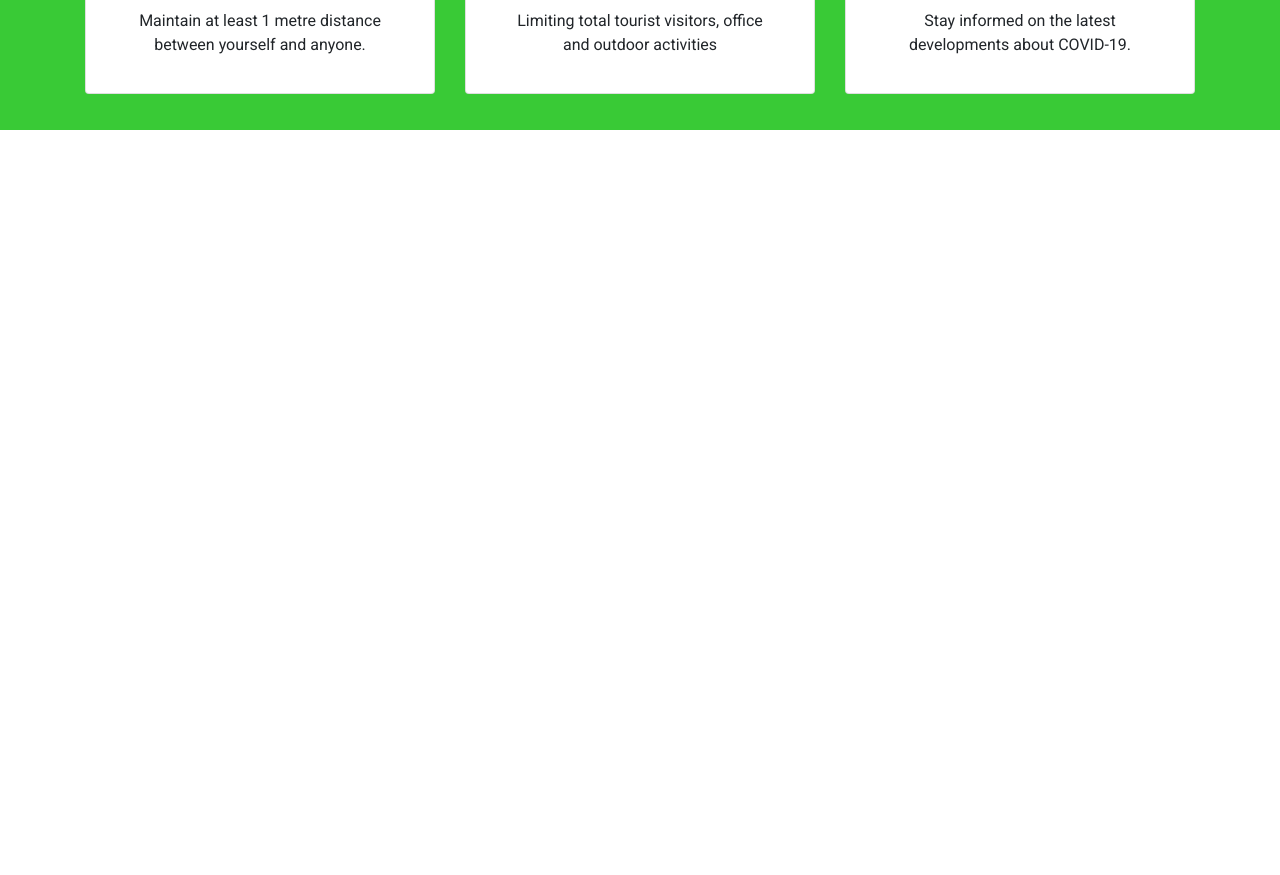
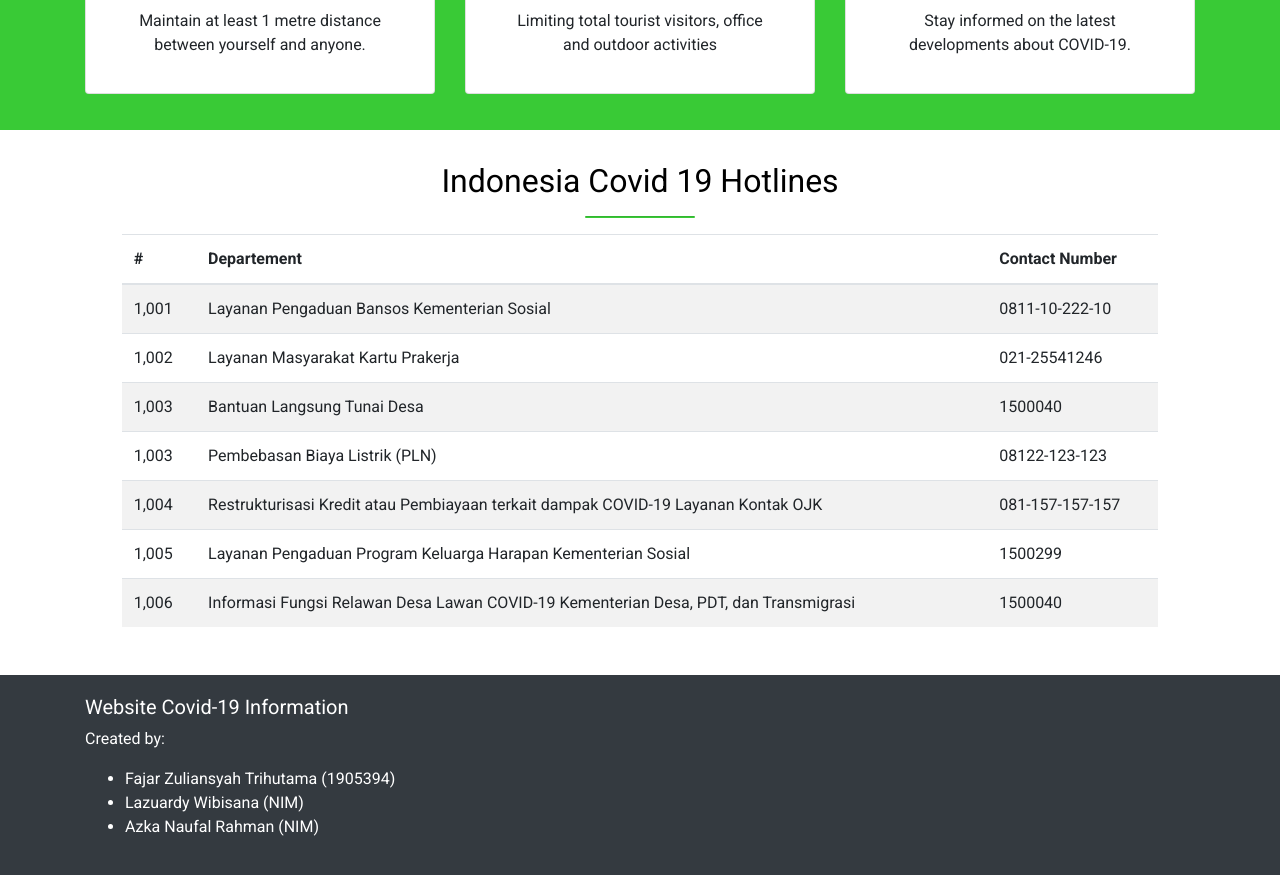
Before and after one commit to fajarzzz/covid19-web, a website built with webpack: page src/index.html in a window 1280 px wide. Shown: the part 1884-2759 px from the top of the page. Before the commit the page ends 2014 px from the top, so only its background shows below. Built offline with nearby package versions, Linux system fonts and the light colour scheme; no server answers; files whose address does not match are found by name.

Commit message:
update content of website

```diff
--- a/src/index.html
+++ b/src/index.html
@@ -12,16 +12,36 @@
         body,
         html {
             height: 100%;
+            position: relative;
         }
 
         .back {
             background-color: #39CA36;
             padding: 2rem 0;
         }
+
+        * {
+            box-sizing: border-box;
+        }
+
+        .main-container {
+            min-height: 100vh;
+            /* will cover the 100% of viewport */
+            overflow: hidden;
+            display: block;
+            position: relative;
+            /* height of footer */
+        }
+
+        .tabel-contact {
+            padding: 2rem 0;
+            color: black;
+        }
     </style>
 </head>
 
 <body>
+    <div class="main-container">
         <nav-bar>
         </nav-bar>
         <jumbotron-section>
@@ -60,7 +80,8 @@
                             <div class="card p-3 text-center">
                                 <div class="card-body">
                                     <div class="feature-icon">
-                                    <img src="https://covid-19.bogorkab.go.id/frontend/anz/img/png/property.png" alt="">
+                                        <img src="https://covid-19.bogorkab.go.id/frontend/anz/img/png/property.png"
+                                            alt="">
                                     </div>
                                     <h5 class="card-title mt-3">Stay At Home</h5>
                                     <p class="card-text">Don't leave the house if there is no urgent need.</p>
@@ -69,7 +90,8 @@
                             <div class="card p-3 text-center">
                                 <div class="card-body">
                                     <div class="feature-icon">
-                                    <img src="https://covid-19.bogorkab.go.id/frontend/anz/img/png/distance.png" alt="">
+                                        <img src="https://covid-19.bogorkab.go.id/frontend/anz/img/png/distance.png"
+                                            alt="">
                                     </div>
                                     <h5 class="card-title mt-3">Use Mask</h5>
                                     <p class="card-text">Wear the mask properly wherever you go.</p>
@@ -98,7 +120,8 @@
                                             alt="">
                                     </div>
                                     <h5 class="card-title mt-3">Maintain Social Distancing</h5>
-                                <pc class="card-text">Maintain at least 1 metre distance between yourself and anyone.
+                                    <pc class="card-text">Maintain at least 1 metre distance between yourself and
+                                        anyone.
                                     </pc>
                                 </div>
                             </div>
@@ -109,14 +132,16 @@
                                             alt="">
                                     </div>
                                     <h5 class="card-title mt-3">50% Max Capacity</h5>
-                                <p class="card-text">Limiting total tourist visitors, office and outdoor activities </p>
+                                    <p class="card-text">Limiting total tourist visitors, office and outdoor activities
+                                    </p>
                                 </div>
                             </div>
 
                             <div class="card p-3 text-center">
                                 <div class="card-body">
                                     <div class="feature-icon">
-                                    <img src="https://covid-19.bogorkab.go.id/frontend/anz/img/png/group.png" alt="">
+                                        <img src="https://covid-19.bogorkab.go.id/frontend/anz/img/png/group.png"
+                                            alt="">
                                     </div>
                                     <h5 class="card-title mt-3">Stay Informed</h5>
                                     <p class="card-text">Stay informed on the latest developments about COVID-19.</p>
@@ -128,7 +153,84 @@
             </div>
         </div>
 
+        <div class="tabel-contact">
+            <h2 class="text-center">Indonesia Covid 19 Hotlines</h2>
+            <hr class="line-bold my-3">
+            <div class="offset-lg-1 col-lg-10 col-md-12">
+                <div class="table-responsive">
+                    <table class="table table-striped">
+                        <thead class="thead-inverse">
+                            <tr>
+                                <th>#</th>
+                                <th>Departement</th>
+                                <th>Contact Number</th>
+                            </tr>
+                        </thead>
+                        <tbody>
+                            <tr>
+                                <td>1,001</td>
+                                <td>
+                                    Layanan Pengaduan Bansos Kementerian Sosial
+                                </td>
+                                <td>0811-10-222-10</td>
+
+                            </tr>
+                            <tr>
+                                <td>1,002</td>
+                                <td>Layanan Masyarakat Kartu Prakerja</td>
+                                <td>021-25541246</td>
+                            </tr>
+                            <tr>
+                                <td>1,003</td>
+                                <td>Bantuan Langsung Tunai Desa</td>
+                                <td>1500040</td>
+                            </tr>
+                            <tr>
+                                <td>1,003</td>
+                                <td>Pembebasan Biaya Listrik (PLN)</td>
+                                <td>08122-123-123</td>
+                            </tr>
+                            <tr>
+                                <td>1,004</td>
+                                <td>Restrukturisasi Kredit atau Pembiayaan terkait dampak COVID-19 Layanan
+                                    Kontak OJK</td>
+                                <td>
+                                    081-157-157-157</td>
+                            </tr>
+                            <tr>
+                                <td>1,005</td>
+                                <td>Layanan Pengaduan Program Keluarga Harapan Kementerian Sosial</td>
+                                <td>1500299 </td>
+                            </tr>
+                            <tr>
+                                <td>1,006</td>
+                                <td>Informasi Fungsi Relawan Desa Lawan COVID-19 Kementerian Desa, PDT, dan
+                                    Transmigrasi</td>
+                                <td>
+                                    1500040</td>
+                            </tr>
+                        </tbody>
+                    </table>
+                </div>
+            </div>
+        </div>
+    </div>
     <!-- footer -->
+    <div class="footer">
+        <div class="container">
+            <div class="row">
+                <div class="col-md-6">
+                    <h5>Website Covid-19 Information</h5>
+                    <p>Created by:</p>
+                    <ul>
+                        <li>Fajar Zuliansyah Trihutama (1905394)</li>
+                        <li>Lazuardy Wibisana (NIM)</li>
+                        <li>Azka Naufal Rahman (NIM)</li>
+                    </ul>
+                </div>
+            </div>
+        </div>
+    </div>
 
     <!-- Javascript -->
     <script src="https://code.jquery.com/jquery-3.3.1.slim.min.js"
--- a/src/scripts/component/jumbotron.js
+++ b/src/scripts/component/jumbotron.js
@@ -31,7 +31,7 @@ class Jumbotron extends HTMLElement {
             }
             div.slicing {
                 position:relative;
-                top:260px;
+                top:220px;
                 widht:100%;
                 height: 30px;
                 max-height:65px;
@@ -56,10 +56,24 @@ class Jumbotron extends HTMLElement {
                 font-weight: 100;
             }
 
+            a {
+                position: relative;
+                top:140px;
+            }
+
+            .tombol {
+                width: 10%;
+            }
+
+            .tombol:hover {
+                background-color: white;
+                cursor: pointer;
+            }
         </style>
         `;
         //container
         const div = document.createElement('div');
+        div.classList.add('text-center')
 
         //throw image
         const imgs = new Image();
@@ -78,6 +92,15 @@ class Jumbotron extends HTMLElement {
         letter.innerText = 'This website show you covid-19 global update data to inform the details of covid-19 in a global scope, also this website provide you how to apply medical protocol on pandemic period';
         div.appendChild(letter);
 
+        // button
+        const but = document.createElement('a');
+        but.innerText = 'See More';
+        but.classList.add('btn');
+        but.classList.add('btn-success');
+        but.classList.add('tombol');
+        but.setAttribute('href', '#');
+        div.appendChild(but);
+
         // slicing
         const slice = document.createElement('div');
         slice.classList.add('slicing');
--- a/src/style/main.css
+++ b/src/style/main.css
@@ -42,3 +42,13 @@
     border-radius: 10px;
     height: 1px;
 }
+
+.footer {
+    position: relative;
+    bottom: 0;
+    width: 100%;
+    color: white;
+    background-color: #343A40;
+    font-weight: 500;
+    padding: 20px;
+}
```
Lines whose indentation alone changed are shown as unchanged.
